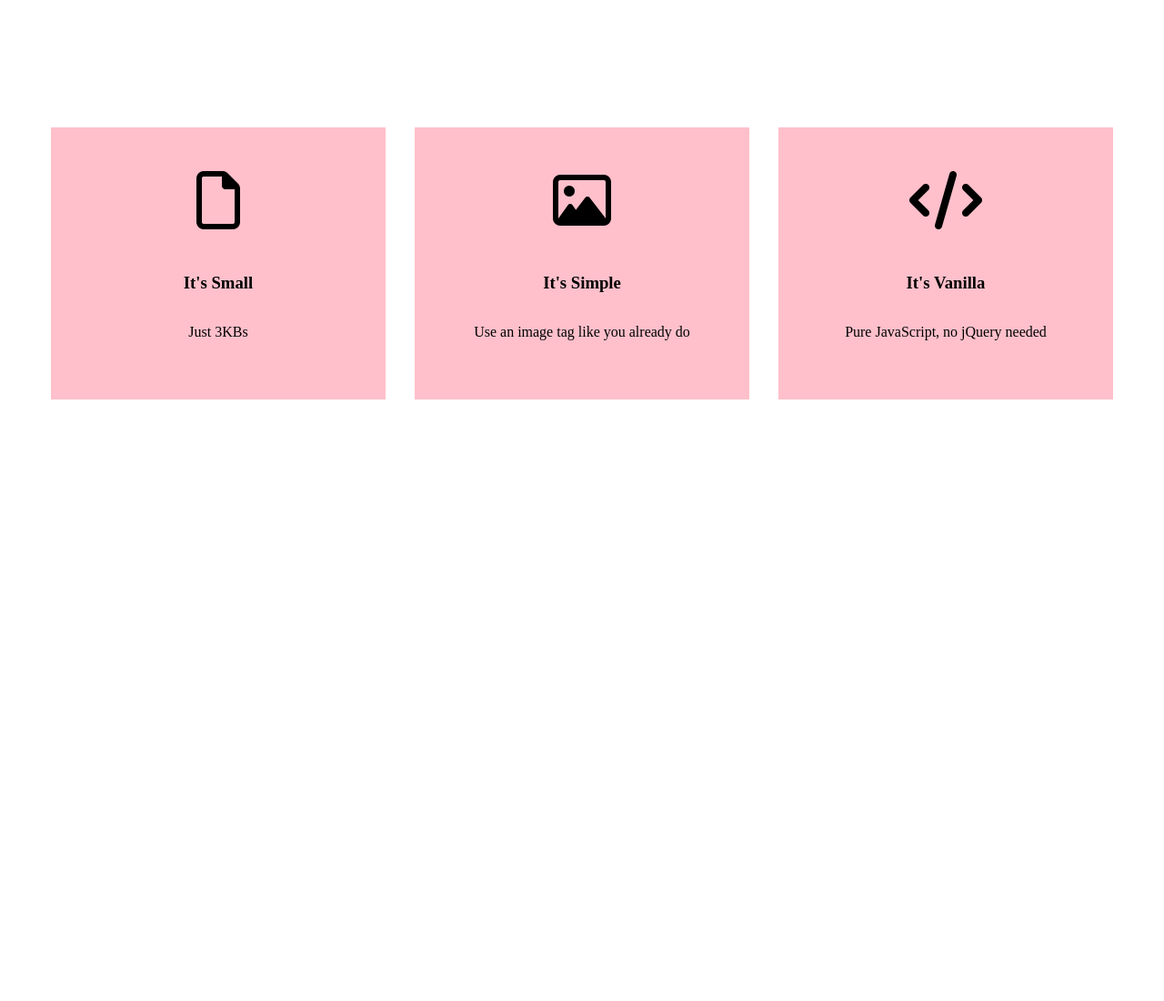
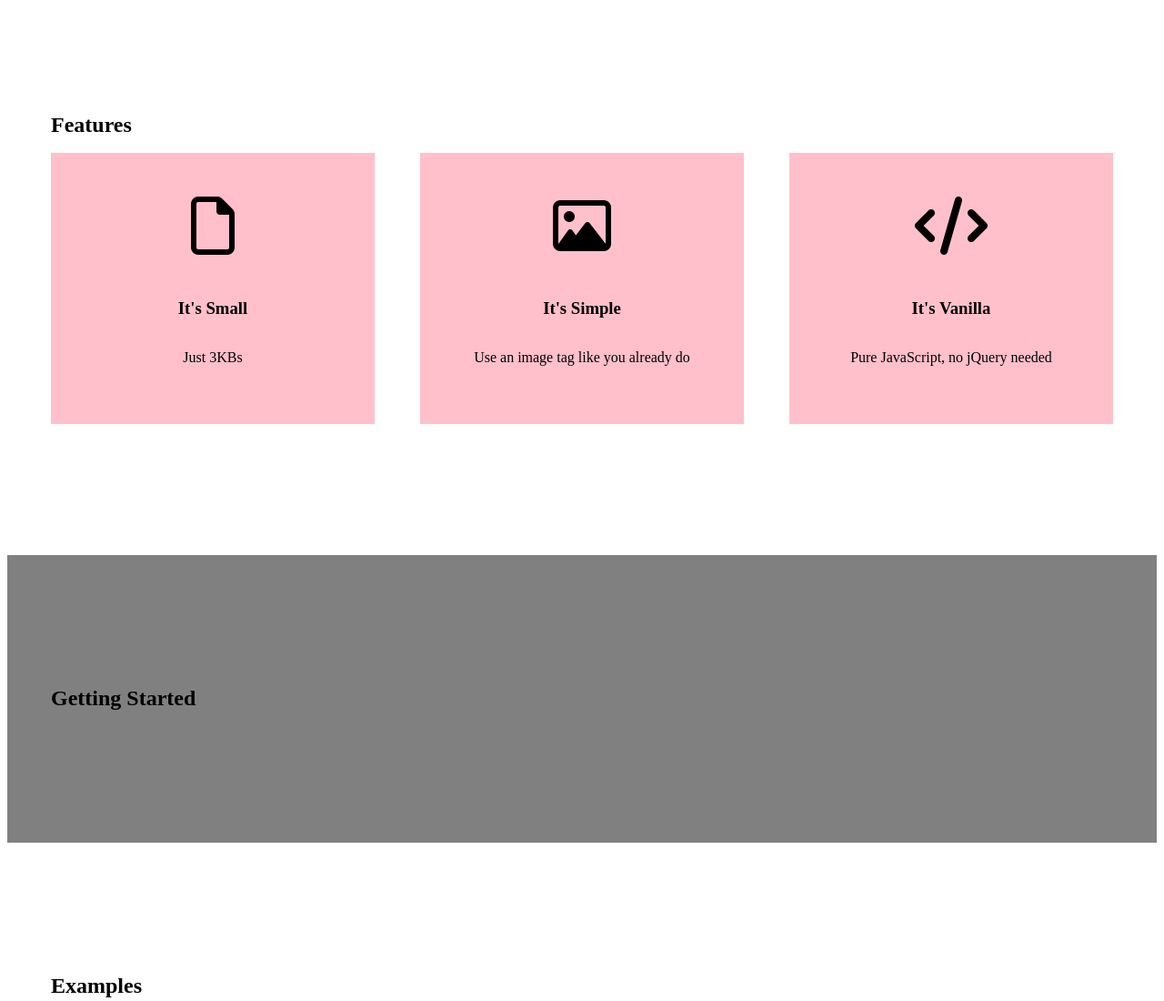
Before and after one commit to dreamistlabs/imagezy, a website with bundled scripts: page docs/index.html in a window 1280 px wide. Shown: the part 500-1600 px from the top of the page at 91% size. Before the commit the page ends 1099 px from the top, so only its background shows below. Built offline with nearby package versions, Linux system fonts and the light colour scheme.

Commit message:
Save progress

```diff
--- a/docs/assets/stylesheets/main.css
+++ b/docs/assets/stylesheets/main.css
@@ -1,9 +1,12 @@
 section {
   margin: 0 auto;
-  padding: 10rem 2rem;
+  padding: 8rem 2rem;
   max-width: 1200px;
 }
-
+.section__heading,
+.section__container {
+  margin: 1rem;
+}
 .jumbotron {
   display: flex;
   flex-direction: column;
@@ -20,18 +23,20 @@ section {
   max-width: 400px;
 }
 
-.highlights {
+section#highlights .section__container {
   display: flex;
+  justify-content: space-between;
+}
+section#getting-started {
+  background-color: gray;
 }
 
 .feature-card {
   display: flex;
   flex-direction: column;
   align-items: center;
-  margin-left: 1rem;
-  margin-right: 1rem;
   padding: 3rem 2rem;
-  width: 30%;
+  width: 25%;
   background-color: pink;
 }
 
--- a/docs/index.html
+++ b/docs/index.html
@@ -14,7 +14,9 @@
     <p>Load your images lazily</p>
   </div>
 
-  <section class="highlights">
+  <section id="highlights">
+    <h2 class="section__heading">Features</h2>
+    <div class="section__container">
       <div class="feature-card">
         <div class="feature-card__icon">
           <i class="fa fa-file-o fa-4x"></i>
@@ -36,17 +38,30 @@
         <h3 class="feature-card__heading">It's Vanilla</h3>
           <p class="feature-card__description">Pure JavaScript, no jQuery needed</p>
       </div>
+    </div>
   </section>
 
-  <!--
+  <section id="getting-started">
+    <h2 class="section__heading">Getting Started</h2>
 
+  </section>
 
   <section>
-    <h2>Getting Started</h2>
+      <h2 class="section__heading">Examples</h2>
+      <img class="imagezy-img" data-src="https://cdn.pixabay.com/photo/2013/08/28/00/54/landscape-176602_960_720.jpg" />
 
+      <img class="imagezy-img" data-src="https://cdn.pixabay.com/photo/2015/02/18/11/50/mountain-landscape-640617_960_720.jpg" />
+
+      <img class="imagezy-img" data-src="http://blog.agroknow.com/wp-content/uploads/2016/03/6835100-landscape.jpg" />
+
+      <img class="imagezy-img" data-src="https://static.pexels.com/photos/36717/amazing-animal-beautiful-beautifull.jpg" />
+
+      <img class="imagezy-img" data-src="https://www.goodfreephotos.com/albums/other-landscapes/landscapes-with-lake-and-clouds.jpg" />
+
+      <img class="imagezy-img" data-src="https://cdn.lynda.com/course/187498/187498-635561412434883316-16x9.jpg" />
+
+      <img class="imagezy-img" data-src="http://eskipaper.com/images/pretty-landscape-sunset-1.jpg" />
   </section>
-  -->
-
   <script src="../dist/imagezy.js"></script>
 </body>
 </html>
```
Lines whose indentation alone changed are shown as unchanged.
